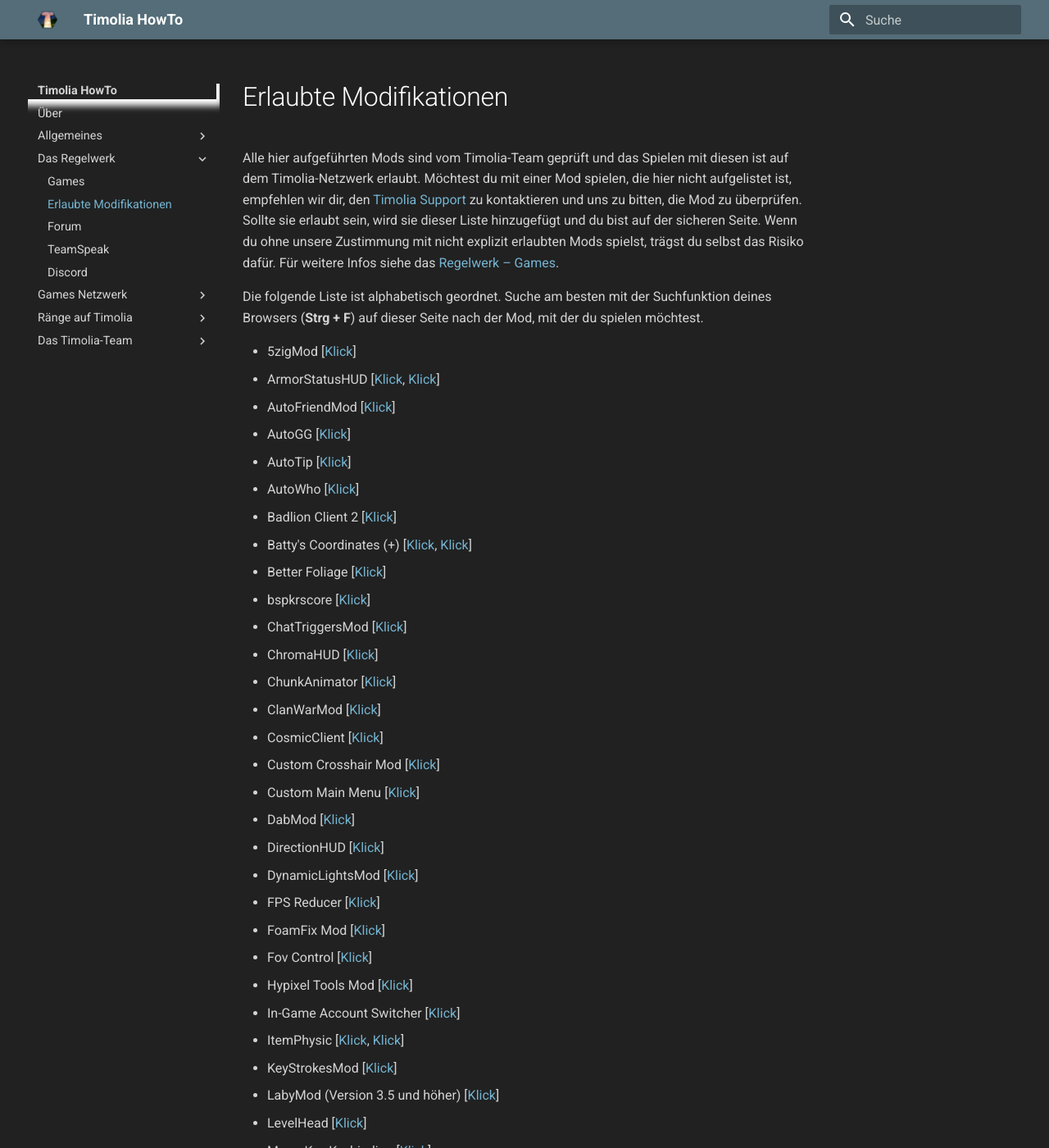
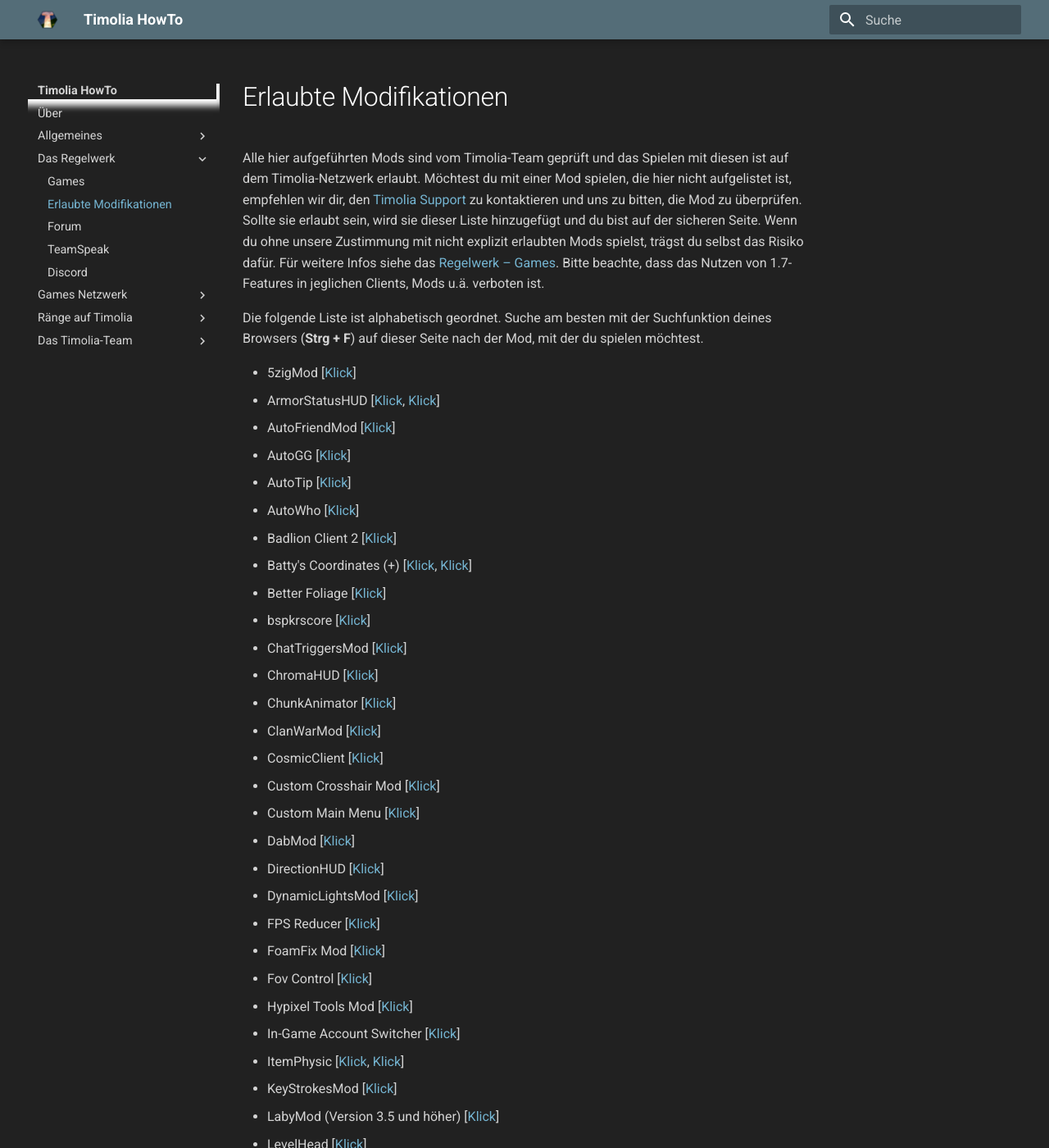
Before and after one commit to TimoliaDE/HowTo, an MkDocs documentation site: the page built from docs/rules/approvedmods.md, in a window 1280 px wide and 1400 px high. Shown: the whole window at 82% size. Built offline with MkDocs 1.6.1 and Material for MkDocs 9.7.7, drawn with Linux system fonts in a browser that asks for light colours; old or Windows-style settings are respelled for this version of MkDocs.

```diff
--- a/docs/rules/approvedmods.md
+++ b/docs/rules/approvedmods.md
@@ -2,6 +2,7 @@ Alle hier aufgeführten Mods sind vom Timolia-Team geprüft und das Spielen mit
 Möchtest du mit einer Mod spielen, die hier nicht aufgelistet ist, empfehlen wir dir, den [Timolia Support](/faq/#wer-supportet-mich-wenn-ich-fragen-habe) zu kontaktieren und uns
 zu bitten, die Mod zu überprüfen. Sollte sie erlaubt sein, wird sie dieser Liste hinzugefügt und du bist auf der sicheren Seite. Wenn du ohne unsere Zustimmung mit nicht explizit erlaubten Mods spielst, trägst du selbst das Risiko dafür.
 Für weitere Infos siehe das [Regelwerk – Games](/rules/games/#2-modifikationen-modshacks-resource-packs-und-minimaps).
+Bitte beachte, dass das Nutzen von 1.7-Features in jeglichen Clients, Mods u.ä. verboten ist.
 
 Die folgende Liste ist alphabetisch geordnet.
 Suche am besten mit der Suchfunktion deines Browsers (**Strg + F**) auf dieser Seite nach der Mod, mit der du spielen möchtest.
```
Also changed, not shown: other parts of docs/rules/approvedmods.md (+1 -0 lines).
